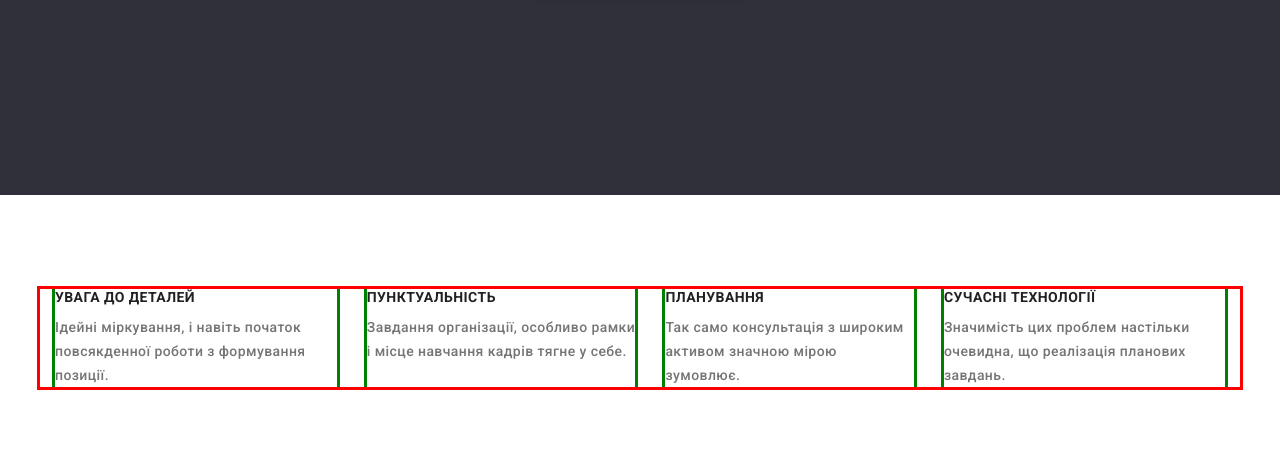
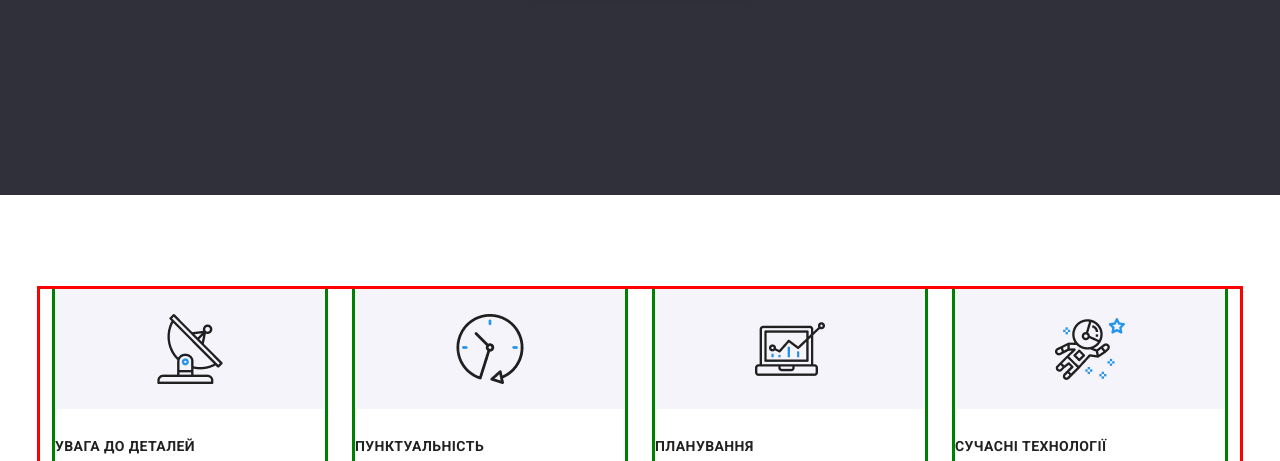
Before and after one commit to rubakhaanastasia/webstudio, a plain HTML site: page index.html in a window 1280 px wide. Shown: the part 484-945 px from the top of the page. Drawn offline with nearby package versions, Linux system fonts and the light colour scheme.

Commit message:
hw-16 fixes

```diff
--- a/css/main-page.css
+++ b/css/main-page.css
@@ -4,8 +4,6 @@
   --text-color: #757575;
   --aditional-color: #FFFFFF;
   --logo-color: #000000;
-
-
 }
 
 body {
@@ -168,10 +166,70 @@ body {
   text-transform: uppercase;
 }
 
+.ideas-title {
+  padding-top: 25px;
+}
+
 .ideas-list {
   display: flex;
   gap: 30px;
 }
+.ideas-list>:first-child::before {
+content: "";
+display: inline-block;
+background-image:url("../images/antenna.webp") ;
+background-repeat: no-repeat;
+background-position: 50% 50%;
+width: 100%;
+height: 60px;
+border-radius: 4px;
+background-color: #F5F4FA;
+width: 270px;
+height: 120px;
+}
+
+.ideas-list>:nth-child(2):before {
+  content: "";
+  display: inline-block;
+  background-image:url("../images/clock.webp");
+  background-repeat: no-repeat;
+  background-position: 50% 50%;
+    width: 100%;
+    height: 60px;
+    border-radius: 4px;
+    background-color: #F5F4FA;
+    width: 270px;
+    height: 120px;
+}
+
+.ideas-list>:nth-child(3):before {
+  content: "";
+  display: inline-block;
+  background-image:url("../images/diagram.webp");
+  background-repeat: no-repeat;
+  background-position: 50% 50%;
+    width: 100%;
+    height: 60px;
+    border-radius: 4px;
+    background-color: #F5F4FA;
+    width: 270px;
+    height: 120px;
+}
+
+.ideas-list>:last-child:before {
+  content: "";
+  display: inline-block;
+  background-image:url("../images/astronaut.webp");
+  background-repeat: no-repeat;
+  background-position: 50% 50%;
+    width: 100%;
+    height: 60px;
+    border-radius: 4px;
+    background-color: #F5F4FA;
+    width: 270px;
+    height: 120px;
+}
+
 
 .ideas-item {
   outline: solid green;
```
Also changed, not shown: images/antenna.webp (added), images/astronaut.webp (added), images/clock.webp (added), images/diagram.webp (added).
